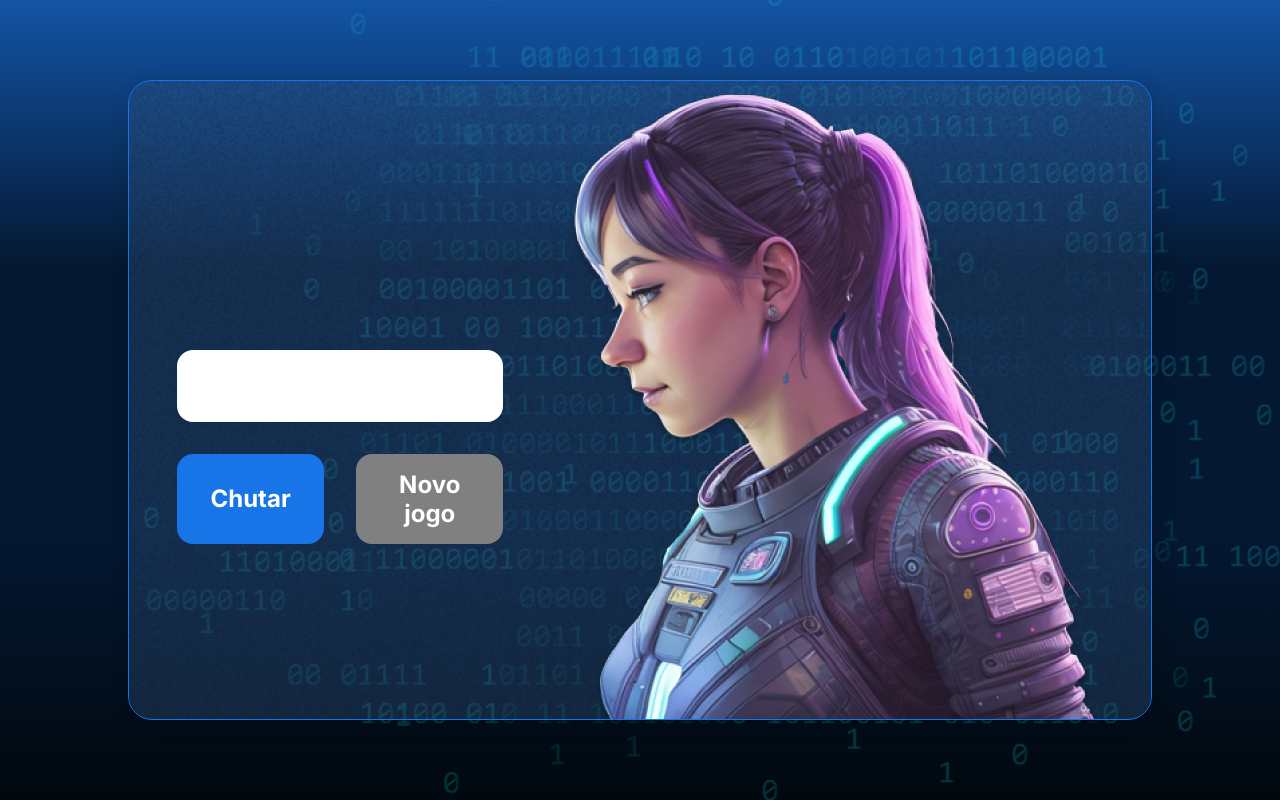
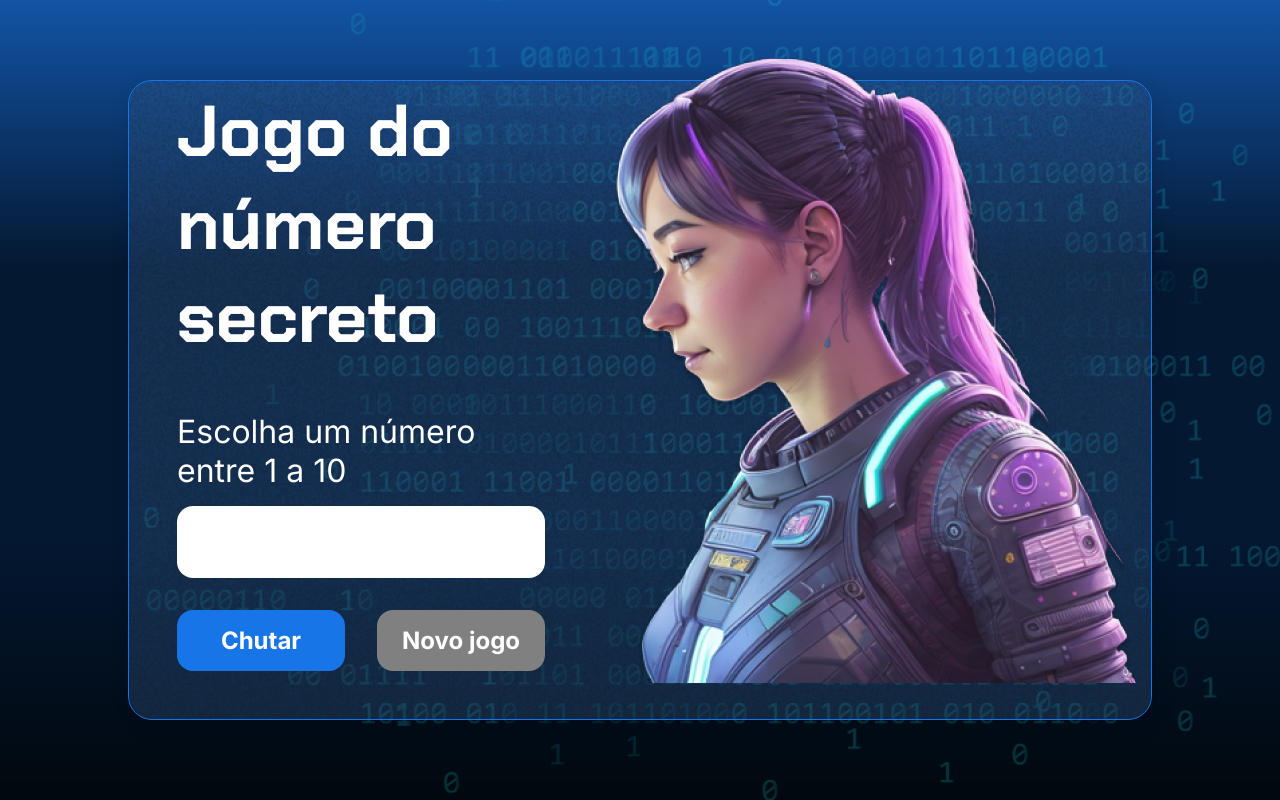
Before and after one commit to dener-design/js-curso-2-aula, a plain HTML site: page index.html in a window 1280 px wide. Drawn offline with Linux system fonts and the light colour scheme.

Commit message:
Base da aula 2

```diff
--- a/app.js
+++ b/app.js
@@ -0,0 +1,9 @@
+let tituloPrincipal = document.querySelector('h1');
+tituloPrincipal.innerHTML = 'Jogo do número secreto';
+
+let paragrafoPrincipal = document.querySelector('p');
+paragrafoPrincipal.innerHTML = 'Escolha um número entre 1 a 10';
+
+function verificarChute(){
+    console.log('O Botão foi clicado');
+}
```
Also changed, not shown: index.html (+1 -1 lines).
